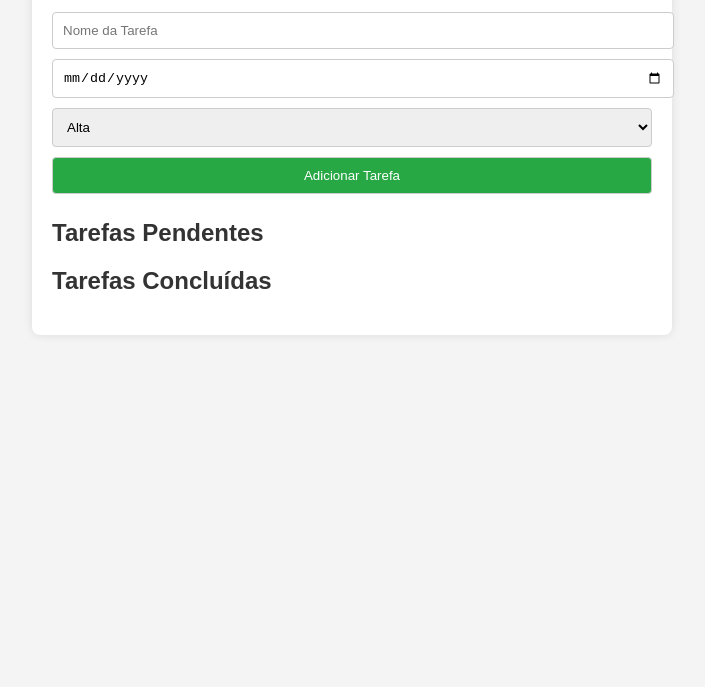
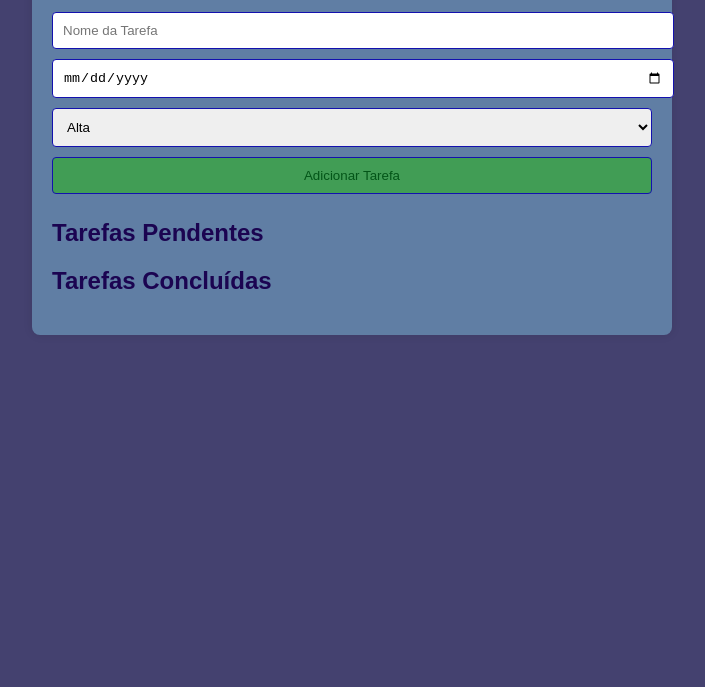
Before and after one commit to j3rodrigues/Site-de-Tarefas, a plain HTML site: page index.html in a window 1280 px wide. Shown: the part 113-800 px from the top of the page, without its empty margins (288-993 px from the left). Drawn offline with Linux system fonts and the light colour scheme.

Commit message:
Add files via upload

```diff
--- a/styles.css
+++ b/styles.css
@@ -1,6 +1,6 @@
 body {
     font-family: Arial, sans-serif;
-    background-color: #f4f4f4;
+    background-color: #44416f;
     margin: 0;
     padding: 20px;
 }
@@ -8,14 +8,14 @@ body {
 .container {
     max-width: 600px;
     margin: 0 auto;
-    background: #fff;
+    background: #607ea4;
     padding: 20px;
     border-radius: 8px;
     box-shadow: 0 0 10px rgba(0, 0, 0, 0.1);
 }
 
 h1, h2 {
-    color: #333;
+    color: #1b0451;
 }
 
 form {
@@ -25,19 +25,19 @@ form {
 input, select, button {
     padding: 10px;
     margin: 5px 0;
-    border: 1px solid #ccc;
+    border: 1px solid #1311ae;
     border-radius: 4px;
     width: 100%;
 }
 
 button {
-    background-color: #28a745;
-    color: white;
+    background-color: #419d55;
+    color: rgb(3, 85, 24);
     cursor: pointer;
 }
 
 button:hover {
-    background-color: #218838;
+    background-color: #419d55;
 }
 
 ul {
@@ -48,7 +48,7 @@ ul {
 li {
     padding: 10px;
     margin: 5px 0;
-    border: 1px solid #ccc;
+    border: 1px solid #faf2f2;
     border-radius: 4px;
     display: flex;
     justify-content: space-between;
```
